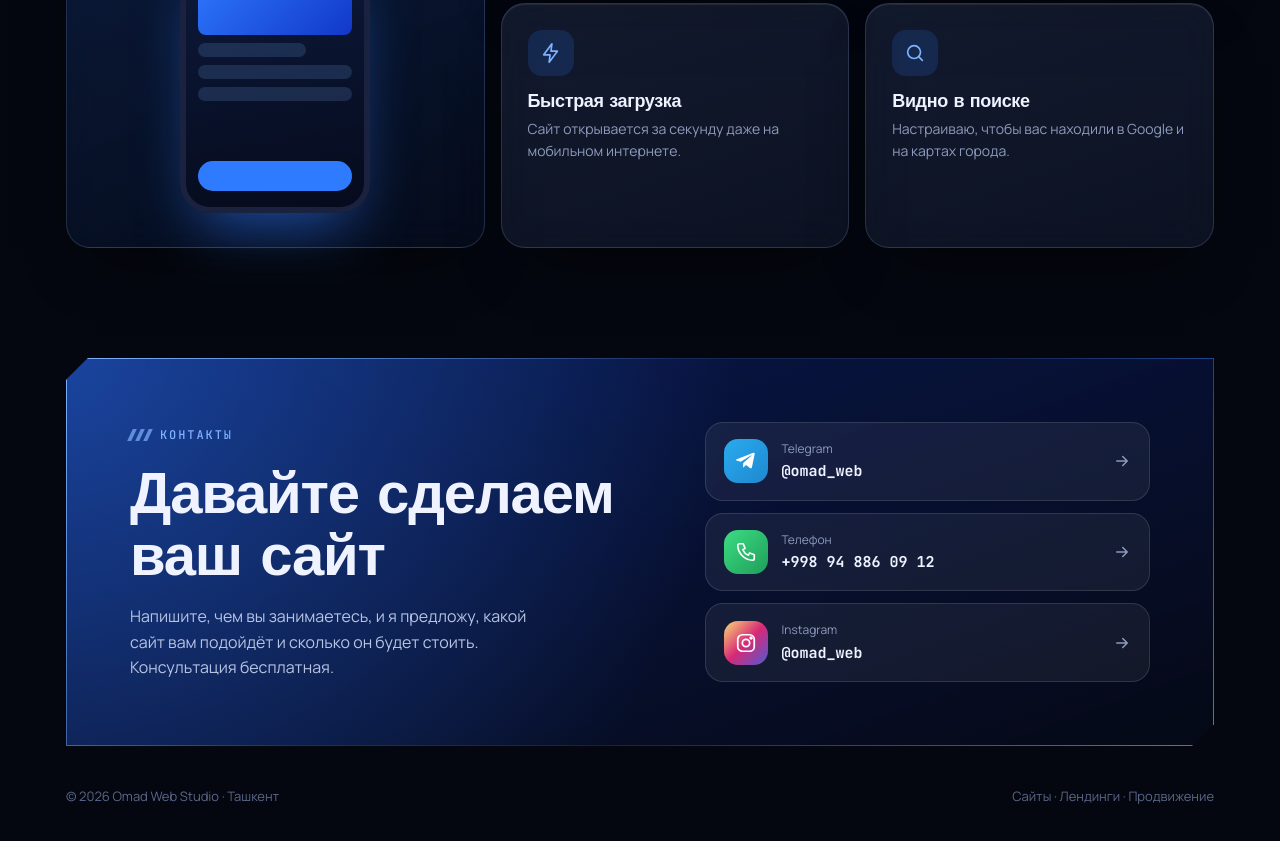
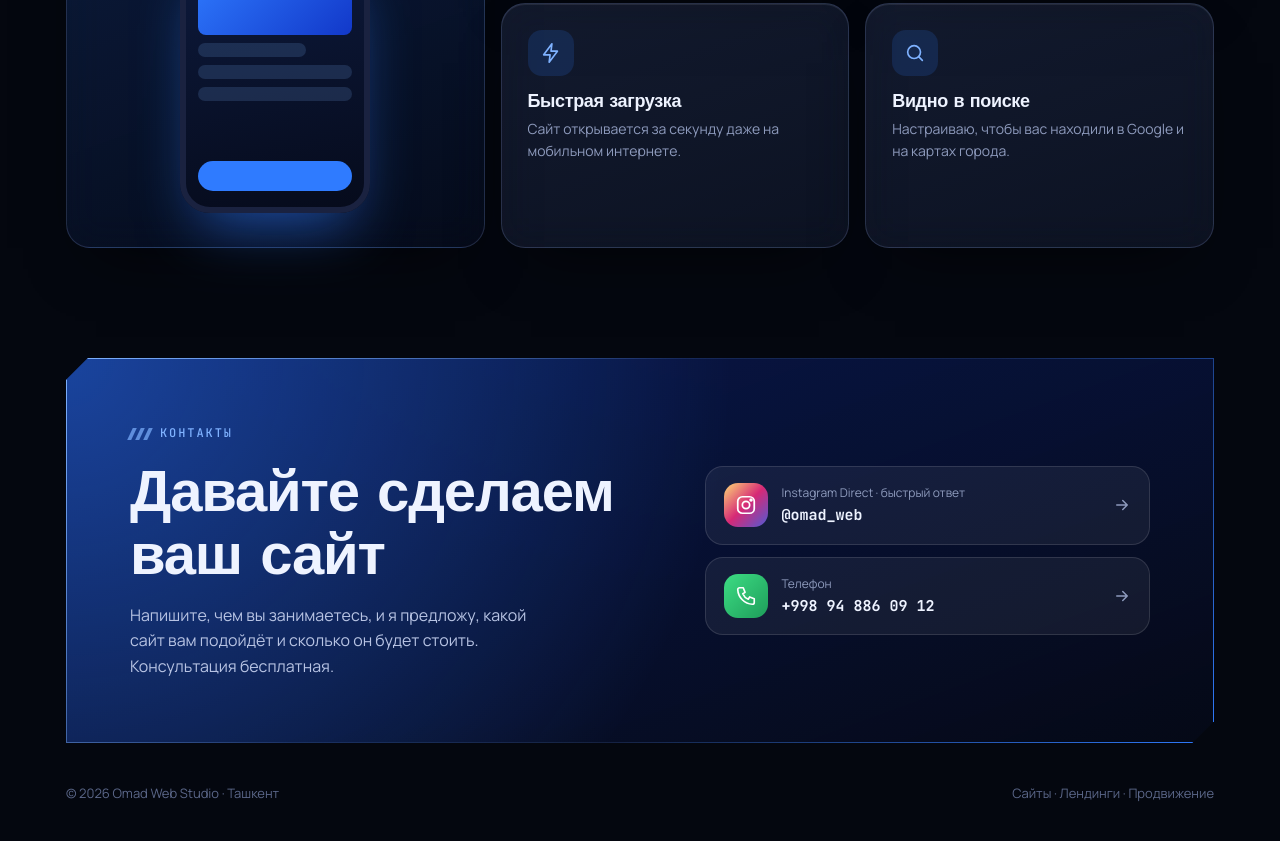
Before and after one commit to ikronboevomad-ux/omad-web, a plain HTML site: page index.html in a window 1280 px wide. Shown: the part 3789-4630 px from the top of the page. Drawn offline with Linux system fonts and the light colour scheme; a web font is replaced by a local one.

Commit message:
Контакты: Instagram Direct вместо Telegram

```diff
--- a/index.html
+++ b/index.html
@@ -384,9 +384,8 @@ footer{padding:40px 0 120px;color:var(--dim);font-size:13px;display:flex;flex-wr
       <p>Напишите, чем вы занимаетесь, и я предложу, какой сайт вам подойдёт и сколько он будет стоить. Консультация бесплатная.</p>
     </div>
     <div class="chans">
-      <a class="chan" href="https://t.me/omad_web" target="_blank" rel="noopener"><span class="ic" style="background:linear-gradient(135deg,#2AABEE,#1E88D0)"><svg><use href="#i-tg"/></svg></span><span><small>Telegram</small><b>@omad_web</b></span><svg class="go" width="18" height="18"><use href="#i-arrow"/></svg></a>
+      <a class="chan" href="https://ig.me/m/omad_web" target="_blank" rel="noopener"><span class="ic" style="background:linear-gradient(135deg,#FEDA75,#D62976 50%,#4F5BD5)"><svg><use href="#i-insta"/></svg></span><span><small>Instagram Direct · быстрый ответ</small><b>@omad_web</b></span><svg class="go" width="18" height="18"><use href="#i-arrow"/></svg></a>
       <a class="chan" href="tel:+998948860912"><span class="ic" style="background:linear-gradient(135deg,#3DDC84,#1E9E5A)"><svg style="color:#fff"><use href="#i-phone"/></svg></span><span><small>Телефон</small><b>+998 94 886 09 12</b></span><svg class="go" width="18" height="18"><use href="#i-arrow"/></svg></a>
-      <a class="chan" href="https://www.instagram.com/omad_web/" target="_blank" rel="noopener"><span class="ic" style="background:linear-gradient(135deg,#FEDA75,#D62976 50%,#4F5BD5)"><svg><use href="#i-insta"/></svg></span><span><small>Instagram</small><b>@omad_web</b></span><svg class="go" width="18" height="18"><use href="#i-arrow"/></svg></a>
     </div>
   </div>
 
```
Also changed, not shown: 1 other file.
